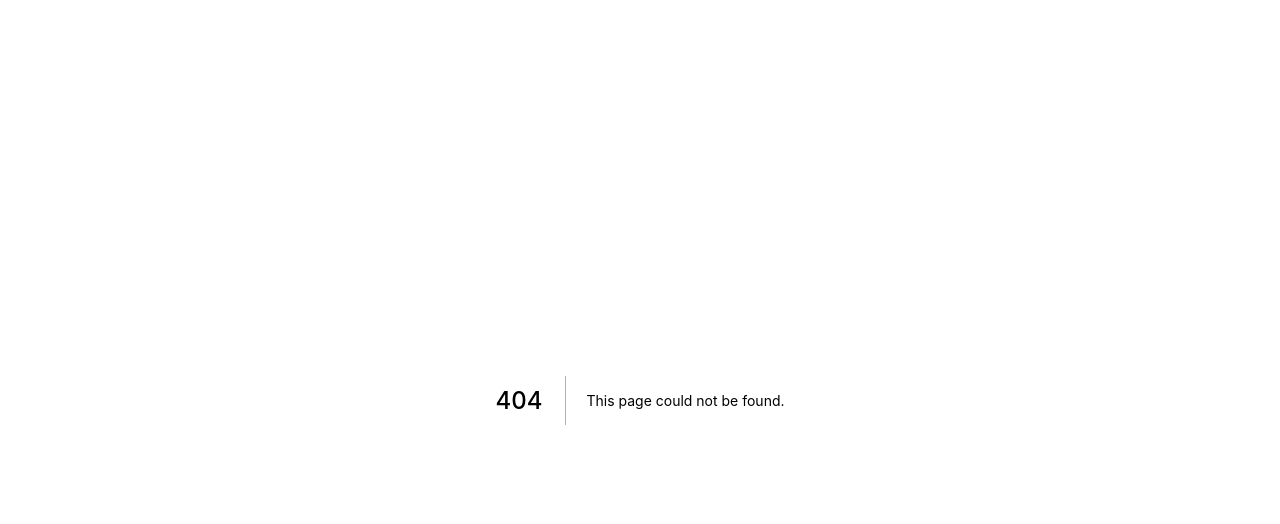
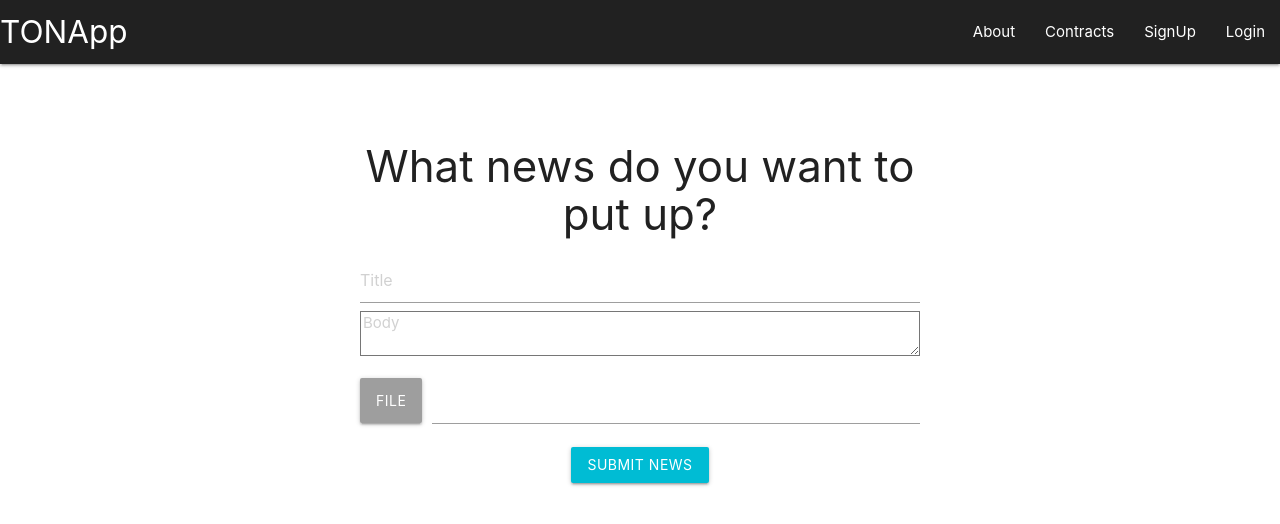
Before and after one commit to Akshit1311/Electrothon_4.0, a Next.js app: page /post in a window 1280 px wide. Before the commit this address had no page. Shown: the top 524 px of the page. Built offline with nearby package versions, Linux system fonts and the light colour scheme; no server answers.

Commit message:
Firebase login and create post setup

```diff
--- /dev/null
+++ b/components/NavBar.js
@@ -0,0 +1,32 @@
+import React from 'react'
+import Link from 'next/link'
+import { auth } from '../firebase'
+
+export default function NavBar({user}) {
+  return (
+
+    <nav>
+    <div className="nav-wrapper #212121 grey darken-4">
+     <Link href="/"><a  className="brand-logo">TONApp</a></Link>
+      <ul id="nav-mobile" className="right">
+        <li><a href="/about">About</a></li>
+        <li><a href="/home">Contracts</a></li>
+        {user?
+        <>
+          <li><Link href="/post"><a>Post</a></Link></li>
+          <li><button className='btn #9e9e9e grey' onClick={()=>auth.signOut()}>LOGOUT</button></li>
+        </>
+        :
+        <>
+         <li><Link href="/signup"><a>SignUp</a></Link></li>
+          <li><Link href="/login"><a>Login</a></Link></li>
+        </>
+        }
+
+
+      </ul>
+    </div>
+  </nav>
+
+  )
+}
--- /dev/null
+++ b/firebase.js
@@ -0,0 +1,23 @@
+import firebase from 'firebase/compat/app';
+import 'firebase/compat/auth';
+import 'firebase/compat/firestore';
+import 'firebase/compat/storage';
+import { initializeApp } from "firebase/app"
+
+const firebaseConfig = {
+    apiKey: "AIzaSyAqSLe3mW_IDRE0mgrH87xsUO3ICN1Xx_A",
+    authDomain: "tonapp-41aa6.firebaseapp.com",
+    projectId: "tonapp-41aa6",
+    storageBucket: "tonapp-41aa6.appspot.com",
+    messagingSenderId: "1031953628323",
+    appId: "1:1031953628323:web:f220fdafaf671ceb779316"
+  };
+
+   if(!firebase.apps.length) firebase.initializeApp(firebaseConfig)
+
+  const auth  =firebase.auth()
+  const db =  firebase.firestore()
+  const storage = firebase.storage()
+  const serverTimestamp = firebase.firestore.FieldValue.serverTimestamp
+
+  export {auth,db,storage,serverTimestamp}
--- a/package.json
+++ b/package.json
@@ -9,9 +9,12 @@
     "lint": "next lint"
   },
   "dependencies": {
+    "firebase": "9.6.7",
     "next": "12.1.0",
     "react": "17.0.2",
-    "react-dom": "17.0.2"
+    "react-dom": "17.0.2",
+    "styled-components": "^5.3.3",
+    "uuid": "^8.3.2"
   },
   "devDependencies": {
     "eslint": "8.9.0",
--- a/pages/_app.js
+++ b/pages/_app.js
@@ -1,7 +1,29 @@
+
 import '../styles/globals.css'
+import Head from 'next/head'
+import NavBar from '../components/NavBar'
+import { auth } from '../firebase'
+import { useEffect,useState } from 'react'
 
 function MyApp({ Component, pageProps }) {
-  return <Component {...pageProps} />
+const  [user,setUser] = useState(null)
+  useEffect(()=>{
+    auth.onAuthStateChanged(user=>{
+      if(user) setUser(user)
+      else setUser(null)
+    })
+  },[])
+  return (<>
+  <Head>
+  <link rel="stylesheet" href="https://cdnjs.cloudflare.com/ajax/libs/materialize/1.0.0/css/materialize.min.css"/>
+  <script defer src="https://cdnjs.cloudflare.com/ajax/libs/materialize/1.0.0/js/materialize.min.js"></script>
+
+  </Head>
+  <NavBar user ={user}/>
+   <Component {...pageProps} user ={user}/>
+  </>
+  )
+
 }
 
 export default MyApp
--- a/pages/index.js
+++ b/pages/index.js
@@ -1,5 +1,7 @@
 import Head from "next/head";
 import Image from "next/image";
+import NavBar from "../components/NavBar";
+
 import styles from "../styles/Home.module.css";
 
 export default function Home() {
@@ -10,6 +12,8 @@ export default function Home() {
         <meta name="description" content="Generated by create next app" />
         <link rel="icon" href="/favicon.ico" />
       </Head>
+
+    <h1> HOME PAGE</h1>
     </div>
   );
 }
--- /dev/null
+++ b/pages/post.js
@@ -0,0 +1,87 @@
+import { useState,useEffect } from "react";
+import { v4 as uuidv4 } from 'uuid';
+import { storage,db,serverTimestamp } from "../firebase";
+export default function Post({user}) {
+  const [title, setTitle] = useState('')
+  const [body, setBody] =useState('')
+  const [image, setImage] =useState(null)
+  const [url, setUrl] =useState('')
+
+  useEffect(()=>{
+      if(url){
+        try{
+          db.collection('newsposts').add({
+            title,
+            body,
+            imageUrl:url,
+            postedBy:user.uid,
+            createdAt:serverTimestamp()
+
+          })
+          M.toast({html:"News Post added!", classes:"green"})
+        }catch(err){
+          M.toast({html:"error", classes:"red"})
+        }
+
+      }
+  },[url])
+
+  const SubmitDetails = ()=>{
+    if(!title || !body || !image){
+    M.toast({html:"Please add all the fields", classes:"red"})
+    return }
+   var uploadTask= storage.ref().child(`image/${uuidv4()}`).put(image)
+   uploadTask.on('state_changed',
+  (snapshot) => {
+
+    var progress = (snapshot.bytesTransferred / snapshot.totalBytes) * 100;
+    if(progress=='100'){
+      M.toast({html:"Image Uploaded", classes:"greeb"})
+    }
+
+  },
+  (error) => {
+    M.toast({html:error.message, classes:"red"})
+  },
+  () => {
+
+    uploadTask.snapshot.ref.getDownloadURL().then((downloadURL) => {
+      console.log('File available at', downloadURL);
+      setUrl(downloadURL)
+    });
+  }
+);
+
+  }
+
+  return (
+
+    <div className="input-field rootdiv">
+      <h3> What news do you want to put up?</h3>
+     <input type="text" value ={title} placeholder="Title"
+     onChange={(e)=>setTitle(e.target.value)}/>
+     <textarea type="text" value ={body} placeholder="Body"
+     onChange={(e)=>setBody(e.target.value)}/>
+      <div className="file-field input-field">
+      <div className="btn #9e9e9e grey">
+        <span>File</span>
+        <input type="file" onChange={(e)=>setImage(e.target.files[0])}/>
+      </div>
+      <div className="file-path-wrapper">
+        <input className="file-path validate" type="text"/>
+      </div>
+      </div>
+      <button className='btn #00bcd4 cyan' onClick={()=>SubmitDetails()}>SUBMIT NEWS</button>
+      <style jsx>
+        {`
+        .rootdiv{
+          margin:30px auto;
+          max-width:600px;
+          padding: 20px;
+          text-align:center;
+        }
+        `}
+      </style>
+    </div>
+  );
+}
```
Also changed, not shown: pages/about.js (+13 -8 lines), pages/login.js (added, +32 -0 lines), pages/signup.js (added, +40 -0 lines), components/Footer.js (added), components/Layout.js (added), 2 other files (tests, documents, lock files or other folders).
